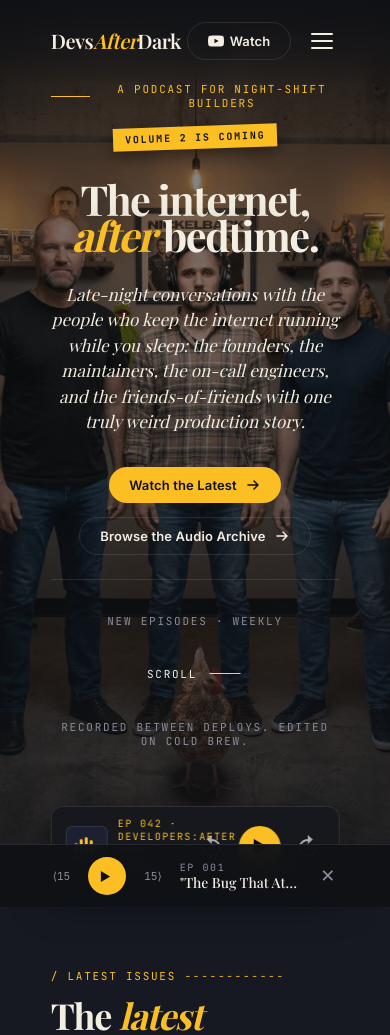
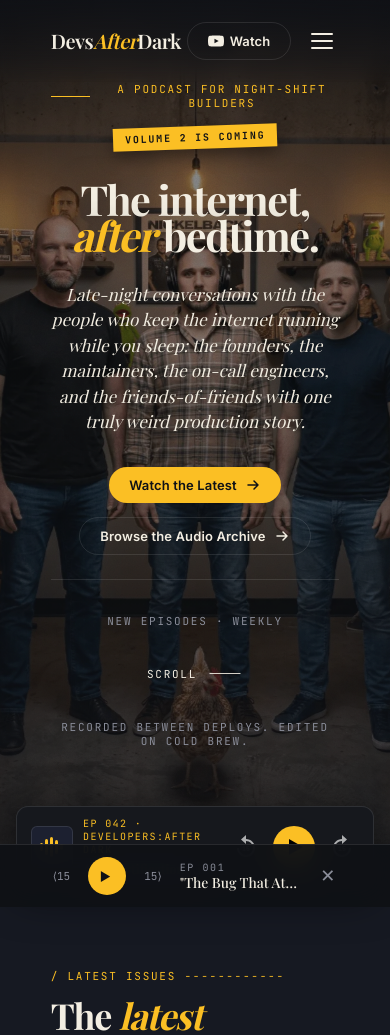
Before and after one commit to puresanfran/devsafterdark, a Next.js app: page / in a window 390 px wide. Shown: the top 1035 px of the page. Built offline with nearby package versions, Linux system fonts and the light colour scheme; a web font is replaced by a local one.

Commit message:
feat: wider player card on mobile + back-to-top button

```diff
--- a/app/globals.css
+++ b/app/globals.css
@@ -165,7 +165,12 @@ h1, h2, h3 { margin: 0; }
 .hpc-play svg { margin-left: 3px; }
 .hpc-play:hover { transform: scale(1.08); }
 section.frame.latest { padding-top: calc(var(--section-py) + 41px); }
-@media (max-width: 640px) { .hero-player-card { bottom: -44px; gap: 10px; padding: 10px 14px; } .hpc-art { width: 42px; height: 42px; } .hpc-title { font-size: 13px; } .hpc-time { display: none; } }
+@media (max-width: 640px) { .hero-player-card { bottom: -44px; gap: 10px; padding: 10px 14px; width: calc(100% - 32px); } .hpc-art { width: 42px; height: 42px; } .hpc-title { font-size: 13px; } .hpc-time { display: none; } }
+
+/* Back to top */
+.back-to-top { position: fixed; bottom: 24px; right: 24px; width: 48px; height: 48px; border-radius: 50%; background: var(--accent); border: none; cursor: pointer; z-index: 300; display: flex; align-items: center; justify-content: center; opacity: 0; pointer-events: none; transition: opacity 0.25s, transform 0.25s; box-shadow: 0 4px 16px rgba(0,0,0,0.4); }
+.back-to-top.visible { opacity: 1; pointer-events: auto; }
+.back-to-top:hover { transform: translateY(-2px); }
 
 /* ═══ MINI PLAYER ═══ */
 .mini-player { position: fixed; bottom: 0; left: 0; right: 0; z-index: 90; background: rgba(15,17,22,0.95); border-top: 1px solid var(--line); backdrop-filter: blur(16px); -webkit-backdrop-filter: blur(16px); padding: 12px var(--pad-x); display: flex; align-items: center; gap: 16px; transform: translateY(100%); transition: transform 0.3s ease; }
```
